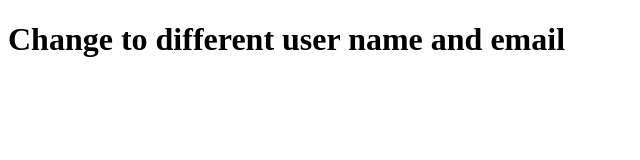
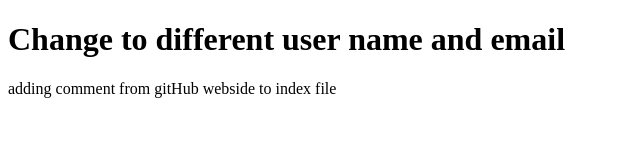
Before and after one commit to kinGitHub32/gitProject, a plain HTML site: page index.html in a window 1280 px wide. Shown: the whole page, without its empty margins (0-640 px from the left). Drawn offline with Linux system fonts and the light colour scheme.

Commit message:
Update index.html
add commit to index from github website

```diff
--- a/index.html
+++ b/index.html
@@ -7,5 +7,6 @@
 </head>
 <body>
     <h1>Change to different user name and email</h1>
+    <p>adding comment from gitHub webside to index file</p>
 </body>
 </html>
```
